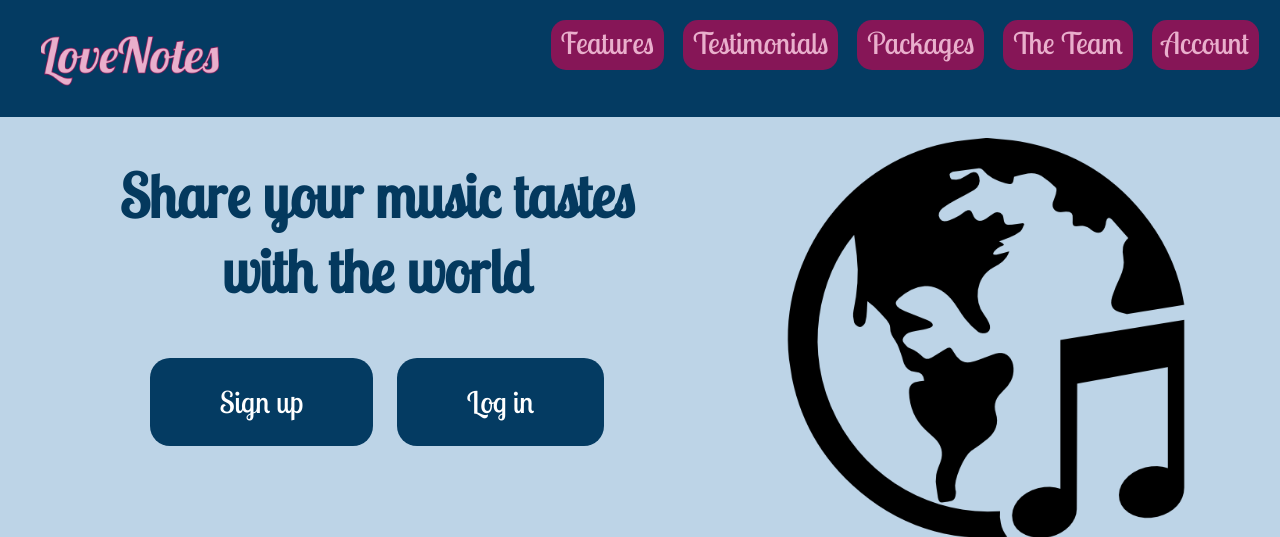
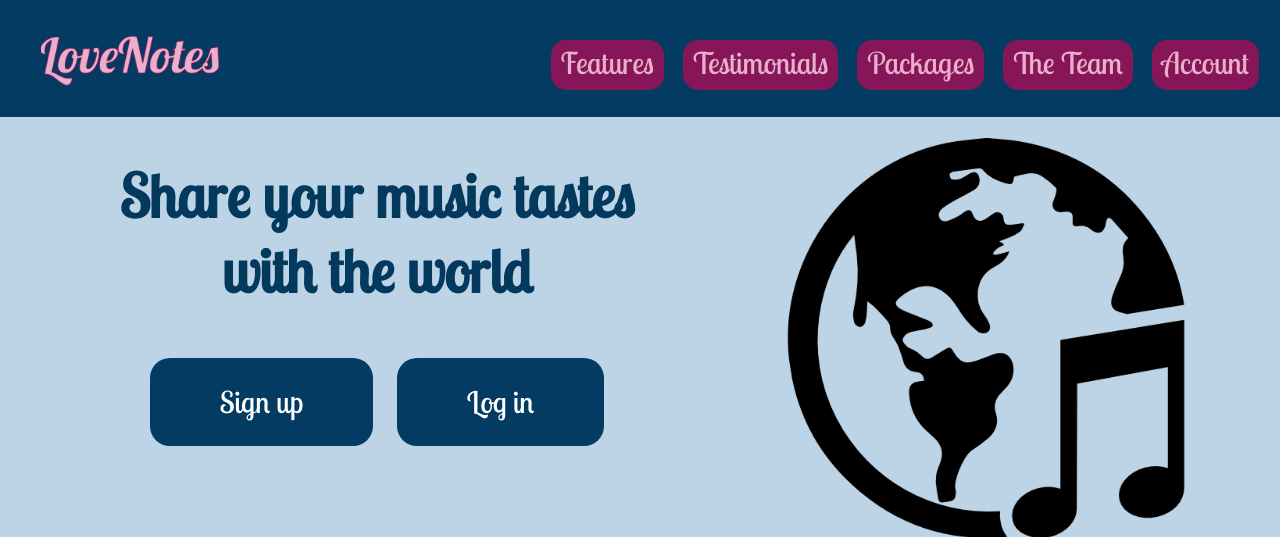
Before and after one commit to natelevinson10/COMP333_Project, a PHP site: page / in a window 1280 px wide; the page is wider, and only the part inside the window is pictured. Shown: the top 537 px of that part. Run offline with PHP 8.4, Linux system fonts and the light colour scheme.

Commit message:
Fixing padding issue (issue #7)

```diff
--- a/style.css
+++ b/style.css
@@ -58,7 +58,7 @@ body {
     text-align: right;
     display: inline-block;
     line-height: 40px;
-    margin-top:20px;
+    padding-top:40px;
   }
 
   /*
```
